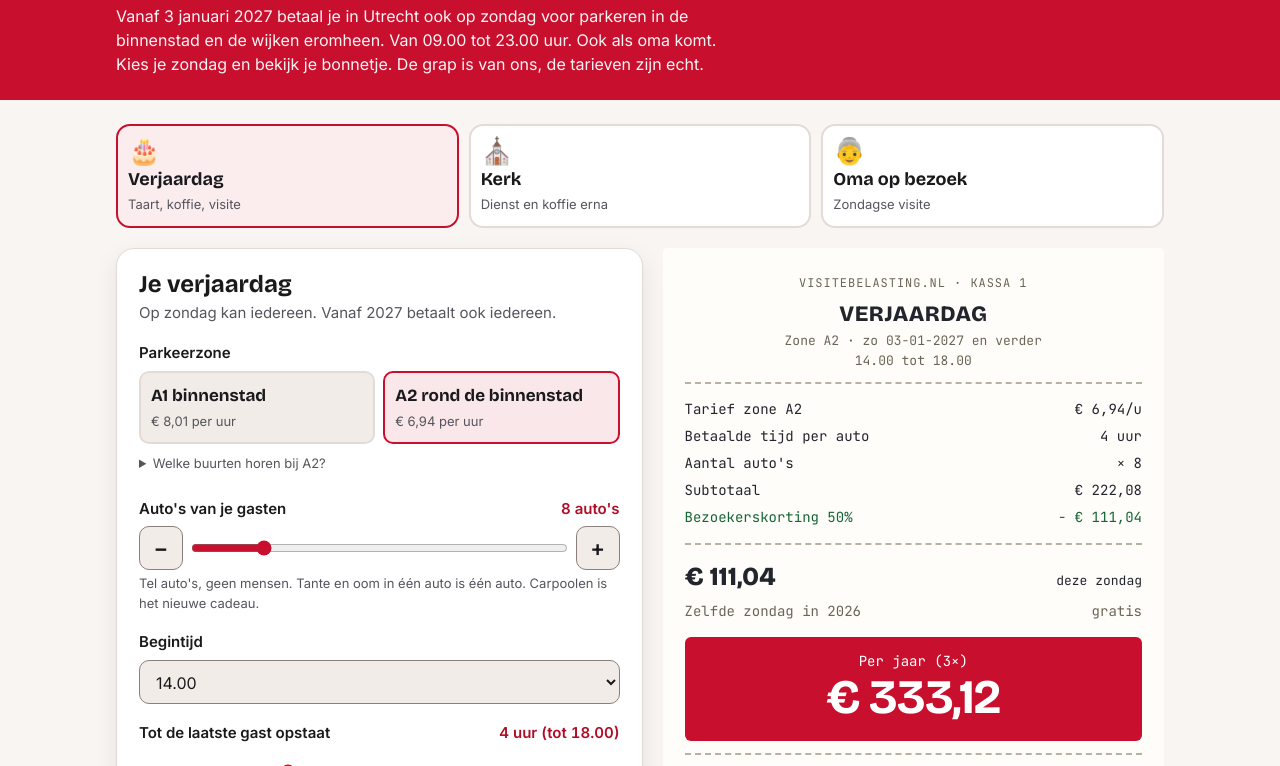
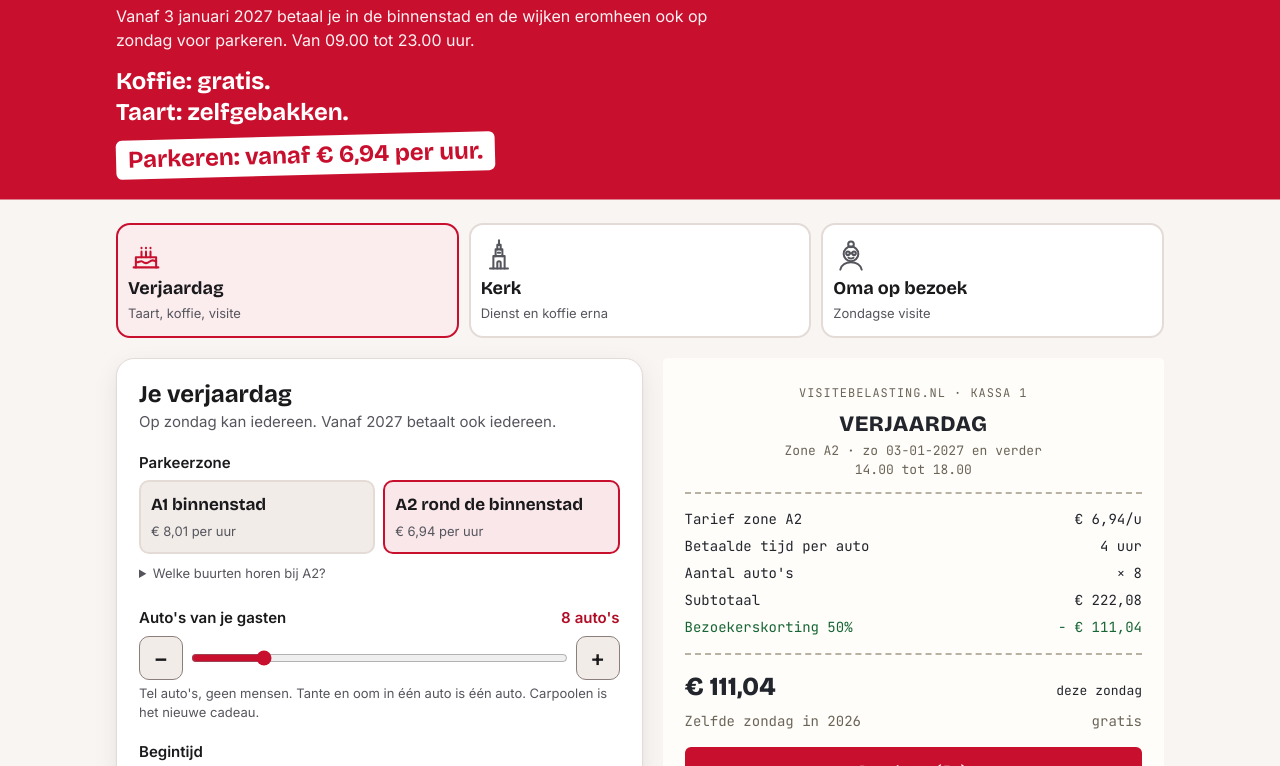
Before and after one commit to Joris-git/parkeren, a plain HTML site: page index.html in a window 1280 px wide. Shown: the part 225-991 px from the top of the page. Drawn offline with nearby package versions, Linux system fonts and the light colour scheme.

Commit message:
Eigen icoontjes, stabiele duurschuif, intro met punchline
- Emoji vervangen door lijn-icoontjes (taart, Domtoren, oma) in rood en wit
- Duur als eigen regel onder het label, zodat er niets meer verspringt
- Label 'Hoe lang duurt het feestje?'
- Intro korter met punchline als prijskaartje

Co-Authored-By: Claude Opus 5.5 <noreply@anthropic.com>
Claude-Session: https://claude.ai/code/session_01WrcW83QkX5KoE53vksUPH3

```diff
--- a/index.html
+++ b/index.html
@@ -113,6 +113,12 @@ header { padding: 28px 0 0; }
 }
 .slogan { font: 800 clamp(30px, 6vw, 52px)/1.02 "Bricolage Grotesque", sans-serif; letter-spacing: -0.02em; margin: 0; }
 .flag .lede { color: #ffffff; opacity: .95; margin-top: 10px; }
+.flag .punch { margin: 14px 0 0; font: 700 clamp(19px, 2.6vw, 24px)/1.3 "Bricolage Grotesque", sans-serif; color: #ffffff; }
+.flag .punch span { display: block; }
+.flag .punch .tag {
+  display: inline-block; margin-top: 8px; padding: 4px 12px; border-radius: 6px;
+  background: #ffffff; color: #c8102e; transform: rotate(-1.5deg);
+}
 .brand { display: flex; gap: 18px; align-items: center; }
 .psign {
   flex: none;
@@ -148,7 +154,8 @@ h1 { font-size: clamp(32px, 6vw, 54px); font-weight: 800; letter-spacing: -0.02e
   transition: border-color .15s, transform .15s;
 }
 @media (hover: hover) { .tab:hover { transform: translateY(-1px); } }
-.tab .ico { font-size: 26px; line-height: 1; }
+.tab .ico { width: 36px; height: 36px; color: var(--ink-soft); flex: none; stroke-width: 1.8; }
+.tab[aria-pressed="true"] .ico { color: var(--sign); }
 .tab b { font-family: "Bricolage Grotesque", sans-serif; font-size: 18px; }
 .tab small { color: var(--ink-soft); font-size: 13px; }
 .tab[aria-pressed="true"] { border-color: var(--sign); background: color-mix(in srgb, var(--sign) 8%, var(--surface)); }
@@ -168,6 +175,9 @@ h1 { font-size: clamp(32px, 6vw, 54px); font-weight: 800; letter-spacing: -0.02e
 
 .field { margin-bottom: 18px; }
 .field label, .field .lbl { display: flex; justify-content: space-between; align-items: baseline; gap: 10px; font-weight: 600; font-size: 15px; margin-bottom: 6px; }
+.field label > span { min-width: 0; }
+.field label.stack { flex-direction: column; align-items: flex-start; gap: 2px; }
+.field label.stack output { font-size: 20px; }
 .field output { font-variant-numeric: tabular-nums; font-weight: 600; color: var(--sign-text); white-space: nowrap; }
 .field .hint { color: var(--ink-soft); font-size: 13px; margin-top: 4px; }
 
@@ -388,15 +398,16 @@ footer li + li { margin-top: 10px; }
   </header>
   <section class="flag" aria-label="Statement">
     <p class="slogan" id="slogan">Visite is geen verdienmodel.</p>
-    <p class="lede">Vanaf 3 januari 2027 betaal je in Utrecht ook op zondag voor parkeren in de binnenstad en de wijken eromheen. Van 09.00 tot 23.00 uur. Ook als oma komt. Kies je zondag en bekijk je bonnetje. De grap is van ons, de tarieven zijn echt.</p>
+    <p class="lede">Vanaf 3 januari 2027 betaal je in de binnenstad en de wijken eromheen ook op zondag voor parkeren. Van 09.00 tot 23.00 uur.</p>
+    <p class="punch"><span>Koffie: gratis.</span> <span>Taart: zelfgebakken.</span> <span class="tag">Parkeren: vanaf € 6,94 per uur.</span></p>
   </section>
 
   <p class="shared" id="shared" hidden>Je kijkt naar het bonnetje van iemand anders. <button type="button" id="ownBtn">Reken je eigen zondag uit</button></p>
 
   <div class="tabs" role="group" aria-label="Kies je zondag">
-    <button class="tab" type="button" data-s="feest" aria-pressed="false"><span class="ico" aria-hidden="true">🎂</span><b>Verjaardag</b><small>Taart, koffie, visite</small></button>
-    <button class="tab" type="button" data-s="kerk" aria-pressed="false"><span class="ico" aria-hidden="true">⛪</span><b>Kerk</b><small>Dienst en koffie erna</small></button>
-    <button class="tab" type="button" data-s="oma" aria-pressed="false"><span class="ico" aria-hidden="true">👵</span><b>Oma op bezoek</b><small>Zondagse visite</small></button>
+    <button class="tab" type="button" data-s="feest" aria-pressed="false"><svg class="ico" viewBox="0 0 32 32" aria-hidden="true" focusable="false" fill="none" stroke="currentColor" stroke-width="2" stroke-linecap="round" stroke-linejoin="round"><path d="M5 27h22"/><path d="M7 27v-9h18v9"/><path d="M7 22c2 1.6 4-1.6 6 0s4 1.6 6 0 4-1.6 6 0"/><path d="M12 18v-5M16 18v-5M20 18v-5"/><path d="M12 9.5v.5M16 9.5v.5M20 9.5v.5"/></svg><b>Verjaardag</b><small>Taart, koffie, visite</small></button>
+    <button class="tab" type="button" data-s="kerk" aria-pressed="false"><svg class="ico" viewBox="0 0 32 32" aria-hidden="true" focusable="false" fill="none" stroke="currentColor" stroke-width="2" stroke-linecap="round" stroke-linejoin="round"><path d="M8 28h16"/><path d="M11 28V17h10v11"/><path d="M13 17v-6h6v6"/><path d="M14.5 11V7h3v4"/><path d="M16 7V3"/><path d="M14.5 28v-5a1.5 1.5 0 0 1 3 0v5"/><path d="M15 14h2"/></svg><b>Kerk</b><small>Dienst en koffie erna</small></button>
+    <button class="tab" type="button" data-s="oma" aria-pressed="false"><svg class="ico" viewBox="0 0 32 32" aria-hidden="true" focusable="false" fill="none" stroke="currentColor" stroke-width="2" stroke-linecap="round" stroke-linejoin="round"><circle cx="16" cy="6.5" r="2.5"/><circle cx="16" cy="15" r="6.5"/><circle cx="13.3" cy="14.5" r="1.6"/><circle cx="18.7" cy="14.5" r="1.6"/><path d="M14.9 14.5h2.2"/><path d="M13.8 18.4c1.4 1 3 1 4.4 0"/><path d="M6.5 29c1-4.2 5-6.5 9.5-6.5s8.5 2.3 9.5 6.5"/></svg><b>Oma op bezoek</b><small>Zondagse visite</small></button>
   </div>
 
   <main class="grid">
@@ -429,7 +440,7 @@ footer li + li { margin-top: 10px; }
       </div>
 
       <div class="field">
-        <label for="dur"><span id="durLabel">Hoe lang</span><output id="durOut" aria-live="off"></output></label>
+        <label for="dur" class="stack"><span id="durLabel">Hoe lang</span><output id="durOut" aria-live="off"></output></label>
         <input type="range" id="dur" min="0.5" max="12" step="0.5">
       </div>
 
@@ -546,7 +557,7 @@ footer li + li { margin-top: 10px; }
       carsLabel: "Auto's van je gasten",
       carsHint: "Tel auto's, geen mensen. Tante en oom in één auto is één auto. Carpoolen is het nieuwe cadeau.",
       cars: 8, carsMax: 40, start: 14, dur: 4, durMax: 12, freq: 3, freqMax: 12,
-      freqLabel: "Verjaardagen in huis per jaar", durLabel: "Tot de laatste gast opstaat",
+      freqLabel: "Verjaardagen in huis per jaar", durLabel: "Hoe lang duurt het feestje?",
       discAllowed: true, disc: true, zone: "A2",
       receiptTitle: "VERJAARDAG", stamp: "Lang zal je betalen",
       items: [
@@ -708,7 +719,7 @@ footer li + li { margin-top: 10px; }
     var r = calc();
 
     $("carsOut").textContent = state.cars + (state.cars === 1 ? " auto" : " auto's");
-    $("durOut").textContent = fmtHours(state.dur) + " (tot " + fmtTime(r.end) + ")";
+    $("durOut").textContent = fmtHours(state.dur) + ", van " + fmtTime(state.start) + " tot " + fmtTime(r.end);
     $("freqOut").textContent = state.freq + "×";
     $("cars").setAttribute("aria-valuetext", $("carsOut").textContent);
     $("dur").setAttribute("aria-valuetext", fmtHours(state.dur) + ", tot " + fmtTime(r.end));
```
